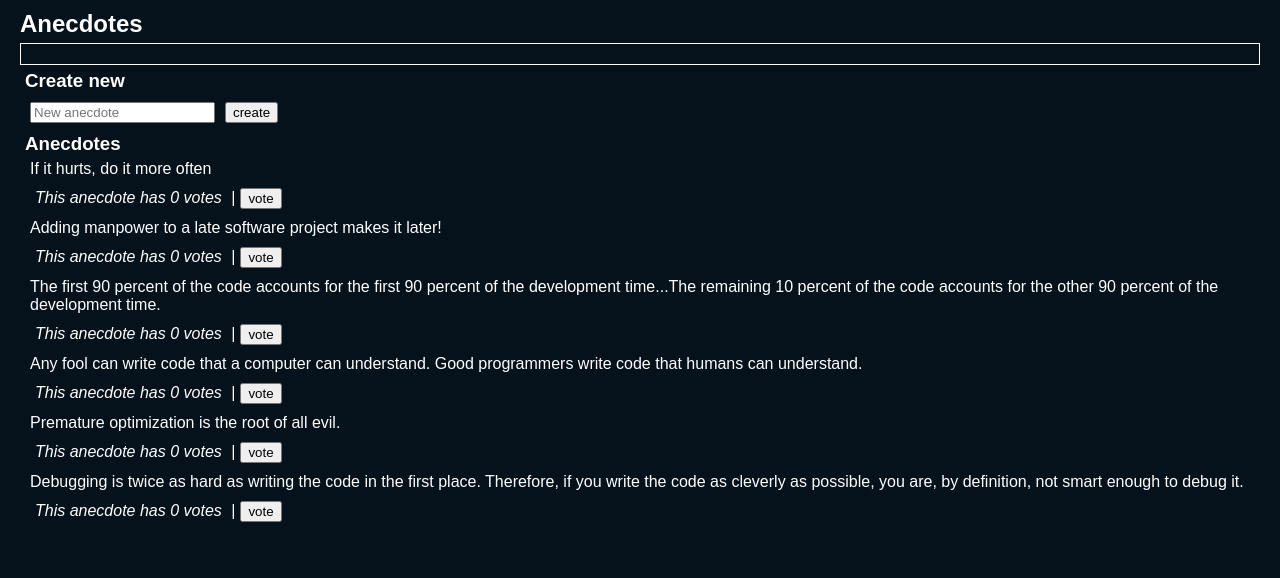
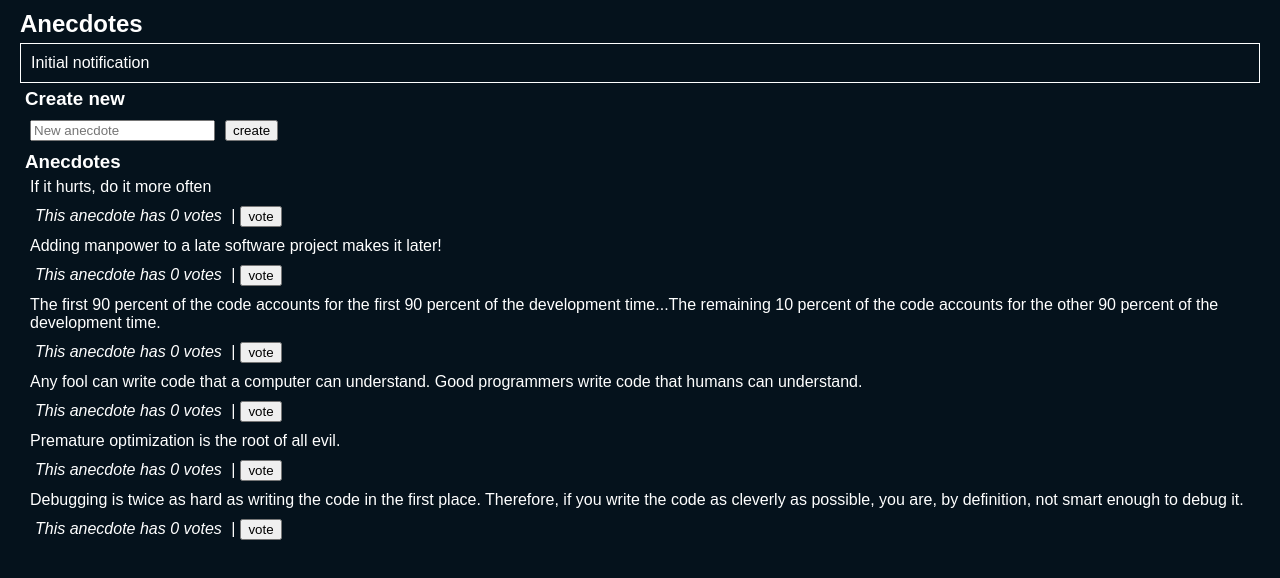
Before and after one commit to rikurauhala/fullstack, a React (Create React App) app in the folder exercises/part06/redux-anecdotes/: page / in a window 1280 px wide. Shown: the top 578 px of the page. Built offline with nearby package versions, Linux system fonts and the light colour scheme.

Commit message:
Fix exercise 6.10

```diff
--- a/exercises/part06/redux-anecdotes/src/components/Notification.js
+++ b/exercises/part06/redux-anecdotes/src/components/Notification.js
@@ -1,7 +1,7 @@
 import { useSelector } from 'react-redux'
 
 const Notification = () => {
-  const notification = useSelector(state => state.notification)
+  const notification = useSelector(state => state.notifications)
   const style = {
     border: 'solid',
     borderWidth: 1,
```
